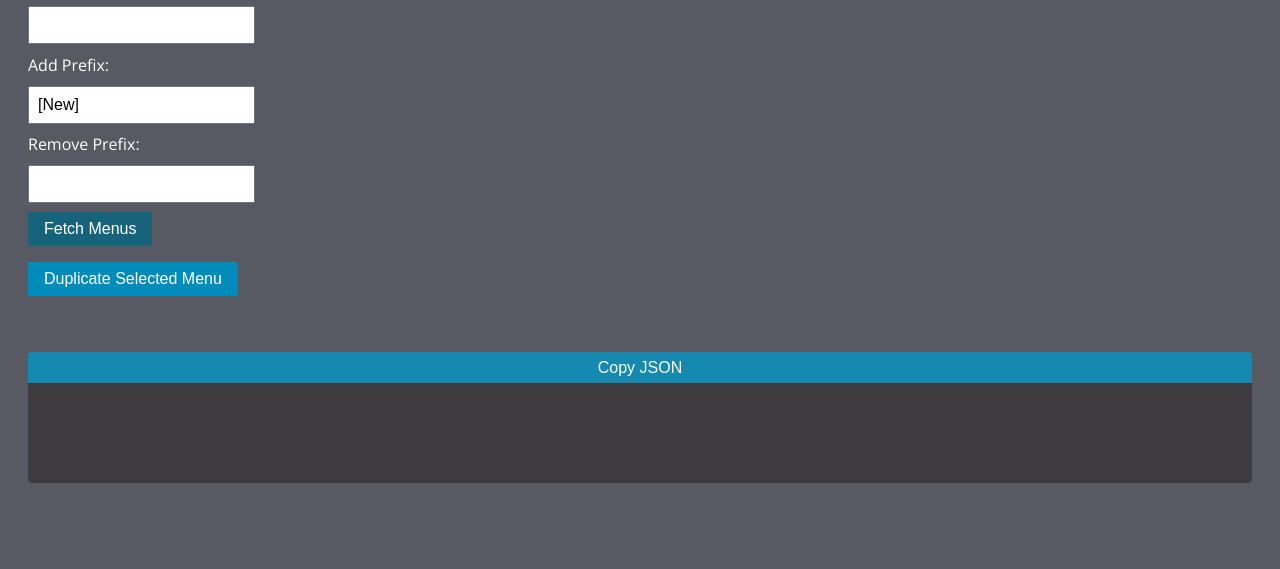
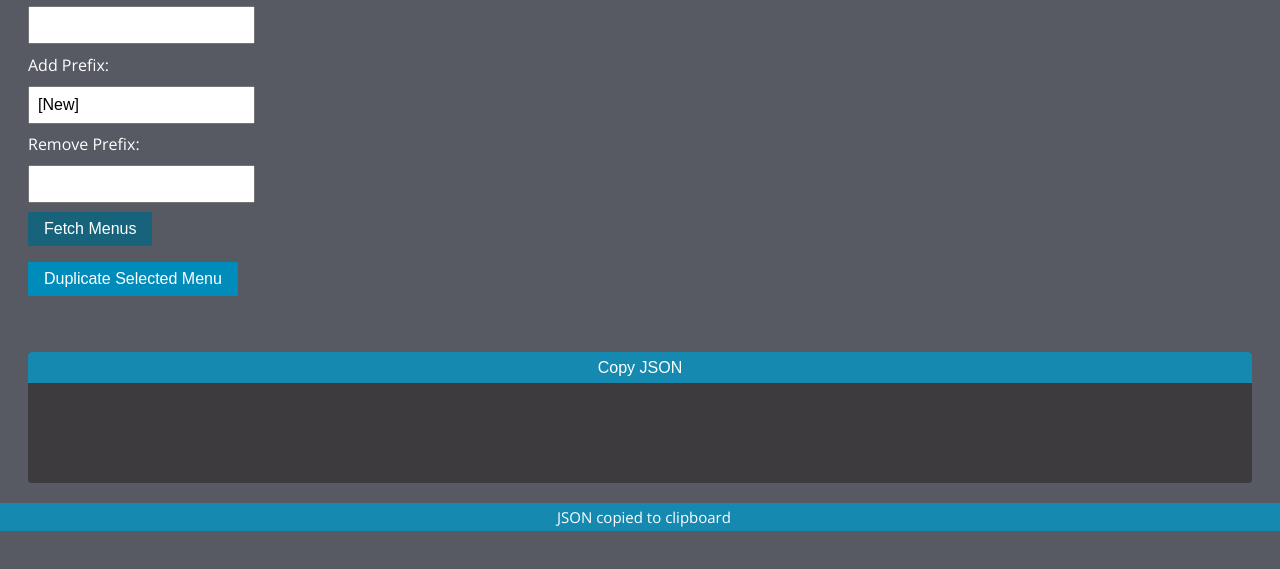
Before and after one commit to Walid-dev/menu-extractor-app, a website: page index.html in a window 1280 px wide. Both pictures are taken after a click on the button "Copy JSON". Shown: the part 139-708 px from the top of the page. Drawn offline with nearby package versions, Linux system fonts and the light colour scheme.

Commit message:
copy message styling

```diff
--- a/main.js
+++ b/main.js
@@ -161,6 +161,16 @@ document.getElementById("copy-button").addEventListener("click", function () {
   // Remove the textarea
   document.body.removeChild(tempTextarea);
 
-  // Inform the user that the text has been copied
-  alert("JSON copied to clipboard");
+  // Create a message element
+  let message = document.createElement("div");
+  message.id = "copy-message";
+  message.textContent = "JSON copied to clipboard";
+
+  // Append the message to the body
+  document.body.appendChild(message);
+
+  // After 3 seconds, remove the message
+  // setTimeout(function () {
+  //   message.parentNode.removeChild(message);
+  // }, 3000);
 });
--- a/styles.css
+++ b/styles.css
@@ -93,4 +93,13 @@ font-family: 'Open Sans', sans-serif;
     width: 100%;
 }
 
-#json-output {}
+#copy-message {
+    position: absolute;
+    left: 0;
+    width: 100%;
+    padding: 4px;
+    text-align: center;
+    background: #1589b0;
+    color: white;
+    font-size: 15px;
+}
```
